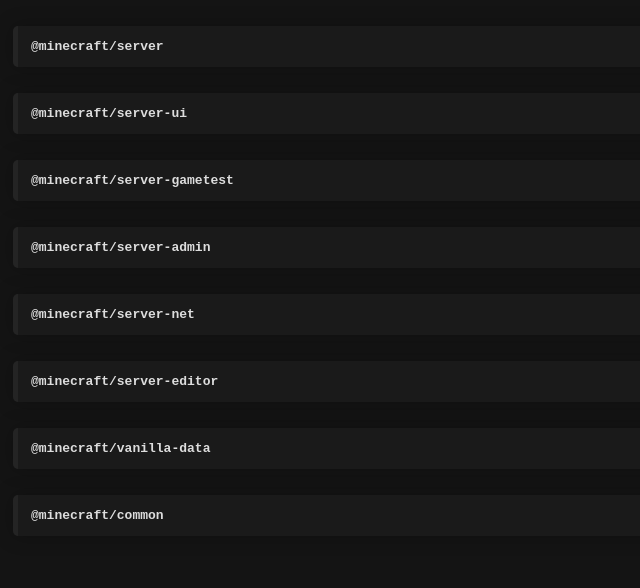
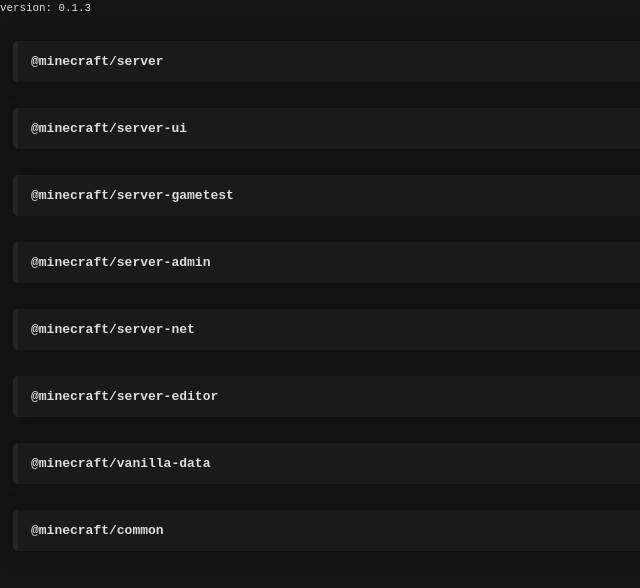
Before and after one commit to WavePlayz/ScriptApi-NPMs, a plain HTML site: page index.html in a window 1280 px wide. Shown: the whole page, without its empty margins (0-640 px from the left). Drawn offline with Linux system fonts and the light colour scheme.

Commit message:
Update index.html
added version tag in body

```diff
--- a/index.html
+++ b/index.html
@@ -45,6 +45,8 @@ div > :nth-child(even) {
 </head>
 
 <body>
+
+<small>version: 0.1.3</small>
 
 <script>
 
```
